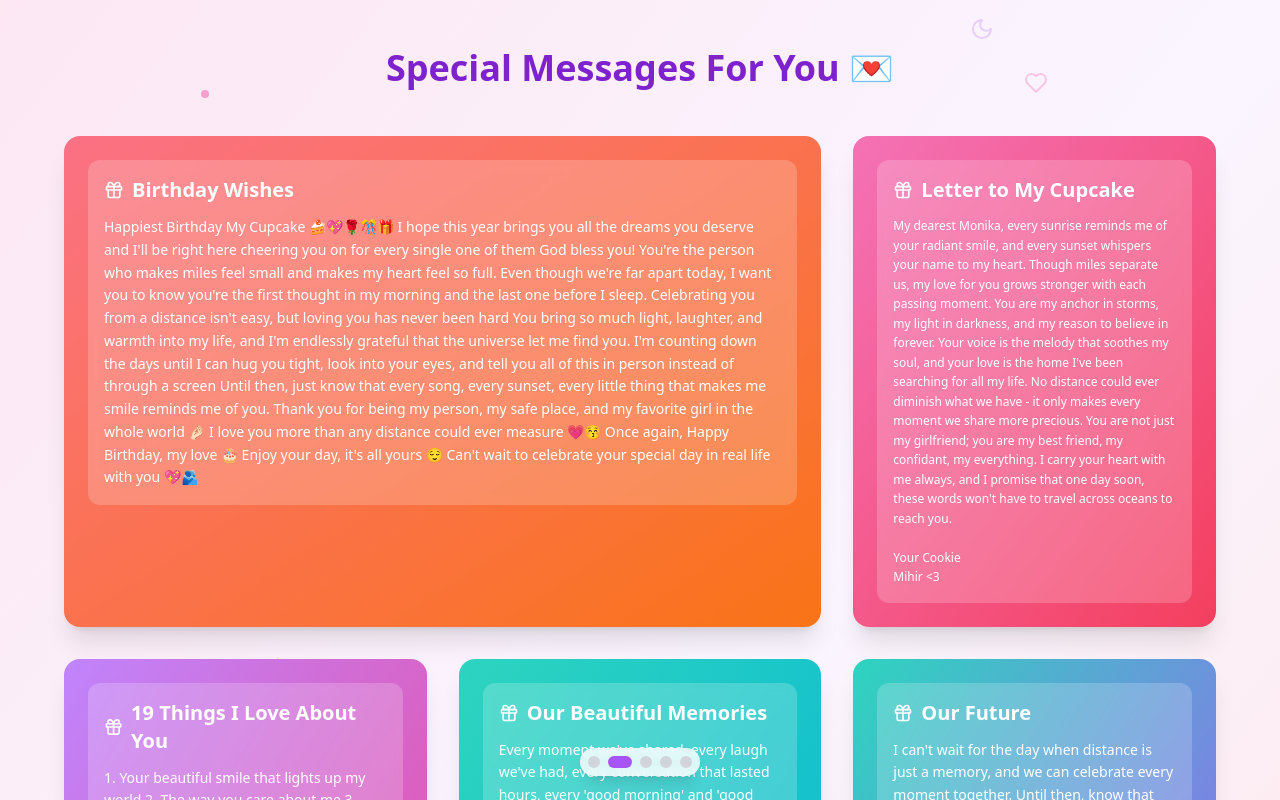
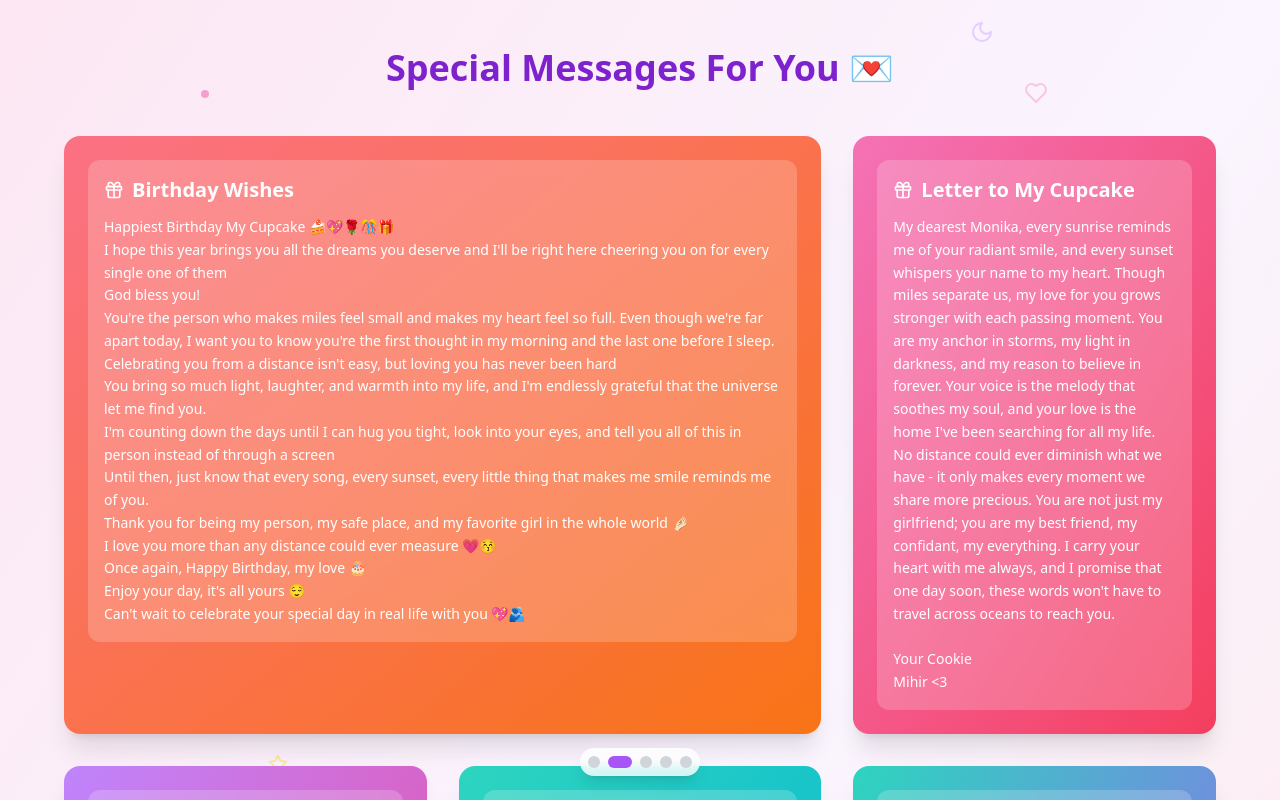
Before and after one commit to yourrelatablevibe/birthday, a React (Vite) app: page / in a window 1280 px wide. Both pictures are taken after a click on the button "Start the Celebration! 🎉". Shown: the top 800 px of the page. Built offline with nearby package versions, Linux system fonts and the light colour scheme.

Commit message:
Fix formatting, text size, and scrolling

```diff
--- a/src/App.tsx
+++ b/src/App.tsx
@@ -15,6 +15,10 @@ function App() {
     'cake',
     'celebration'
   ];
+
+  useEffect(() => {
+    window.scrollTo(0, 0);
+  }, [currentSection]);
 
   useEffect(() => {
     const interval = setInterval(() => {
@@ -183,7 +187,7 @@ function App() {
                       <Gift className="w-5 h-5" />
                       {card.title}
                     </h3>
-                    <p className={`leading-relaxed ${index === 0 ? 'text-sm' : index === 1 ? 'text-xs' : 'text-sm'} ${index === 1 ? 'whitespace-pre-line' : ''}`}>{card.content}</p>
+                    <p className="leading-relaxed text-sm whitespace-pre-line">{card.content}</p>
                   </div>
                 </div>
               ))}
```
